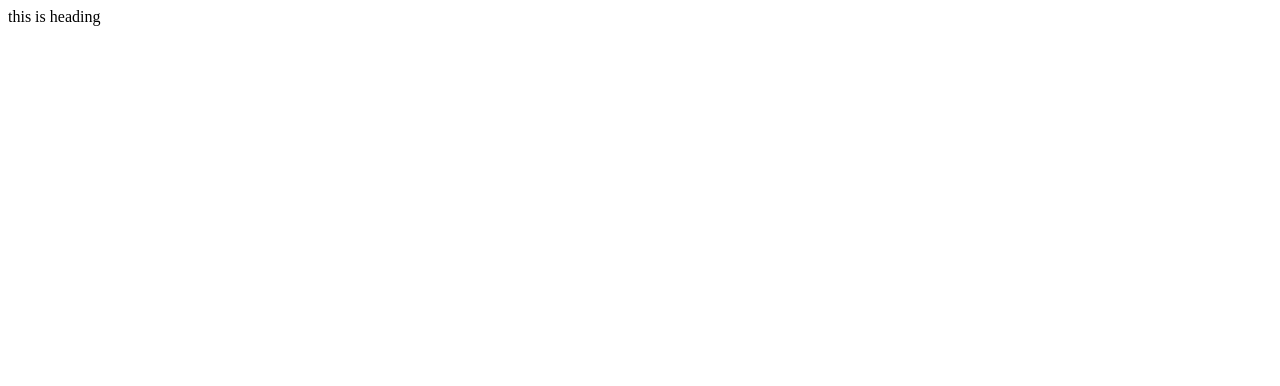
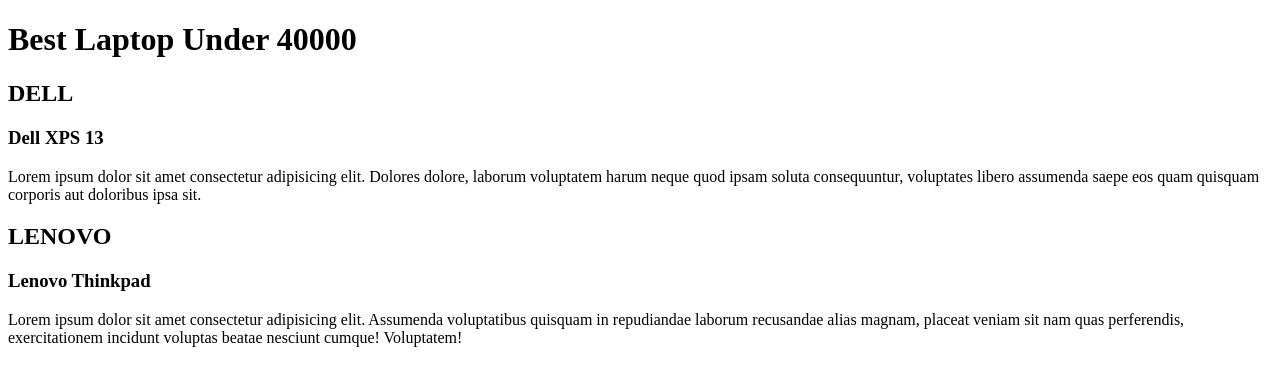
Before and after one commit to 451893/html_forge, a plain HTML site: page index.html in a window 1280 px wide. Drawn offline with Linux system fonts and the light colour scheme.

Commit message:
make some changes

```diff
--- a/index.html
+++ b/index.html
@@ -3,9 +3,21 @@
 <head>
     <meta charset="UTF-8">
     <meta name="viewport" content="width=device-width, initial-scale=1.0">
-    <title>Document</title>
+    <title>BEST LAPTOP UNDER 40000 JULY UPDATE</title>
 </head>
 <body>
-    this is heading
+   <h1>Best Laptop Under 40000</h1>
+   <h2>DELL</h2>
+   <h3>Dell XPS 13</h3>
+   <P>Lorem ipsum dolor sit amet consectetur adipisicing elit.
+    Dolores dolore, laborum voluptatem harum neque quod ipsam soluta consequuntur,
+     voluptates libero assumenda saepe eos quam quisquam corporis aut doloribus ipsa sit.
+     <h2>LENOVO</h2>
+     <h3>Lenovo Thinkpad</h3>
+     <p>Lorem ipsum dolor sit amet consectetur adipisicing elit. Assumenda voluptatibus quisquam
+        in repudiandae laborum recusandae alias magnam, placeat veniam sit nam quas perferendis,
+        exercitationem incidunt voluptas beatae nesciunt cumque! Voluptatem!</p>
+
+   </P>
 </body>
 </html>
```
